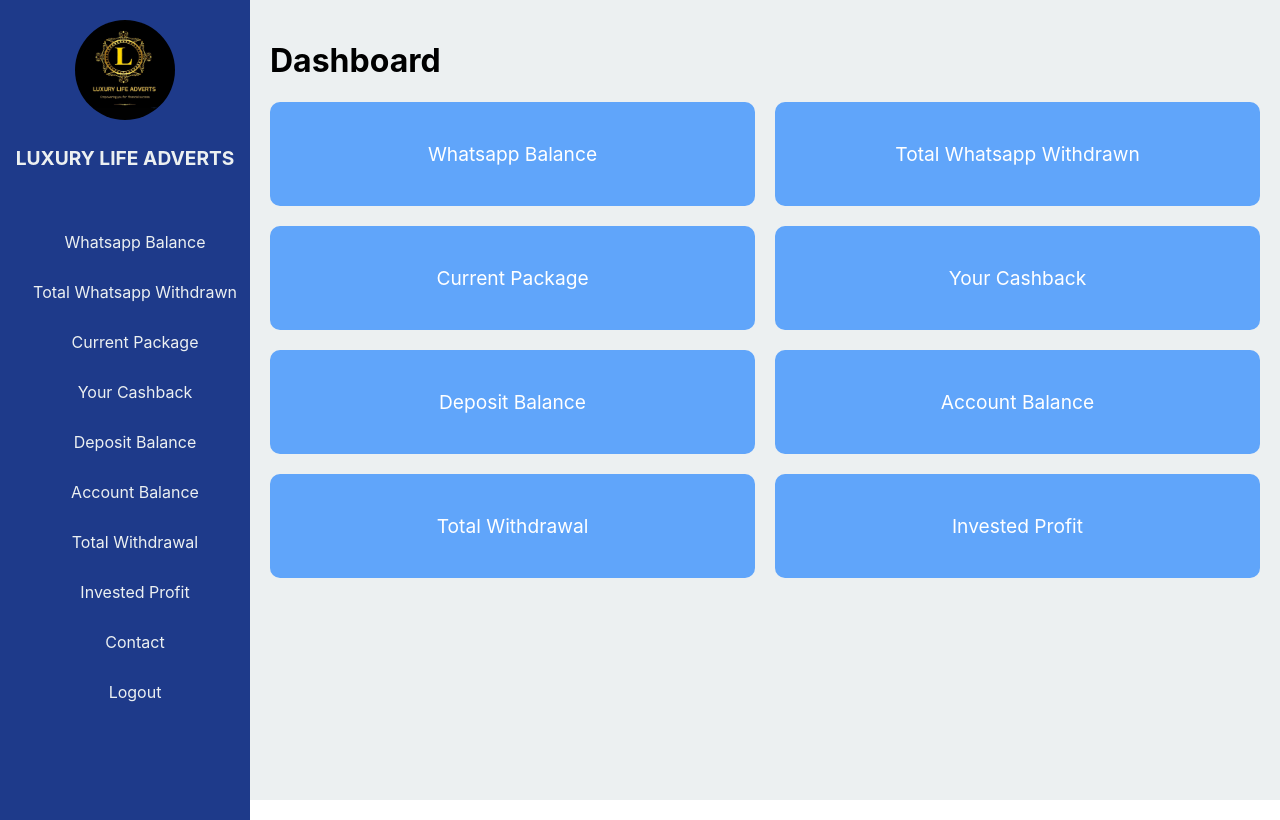
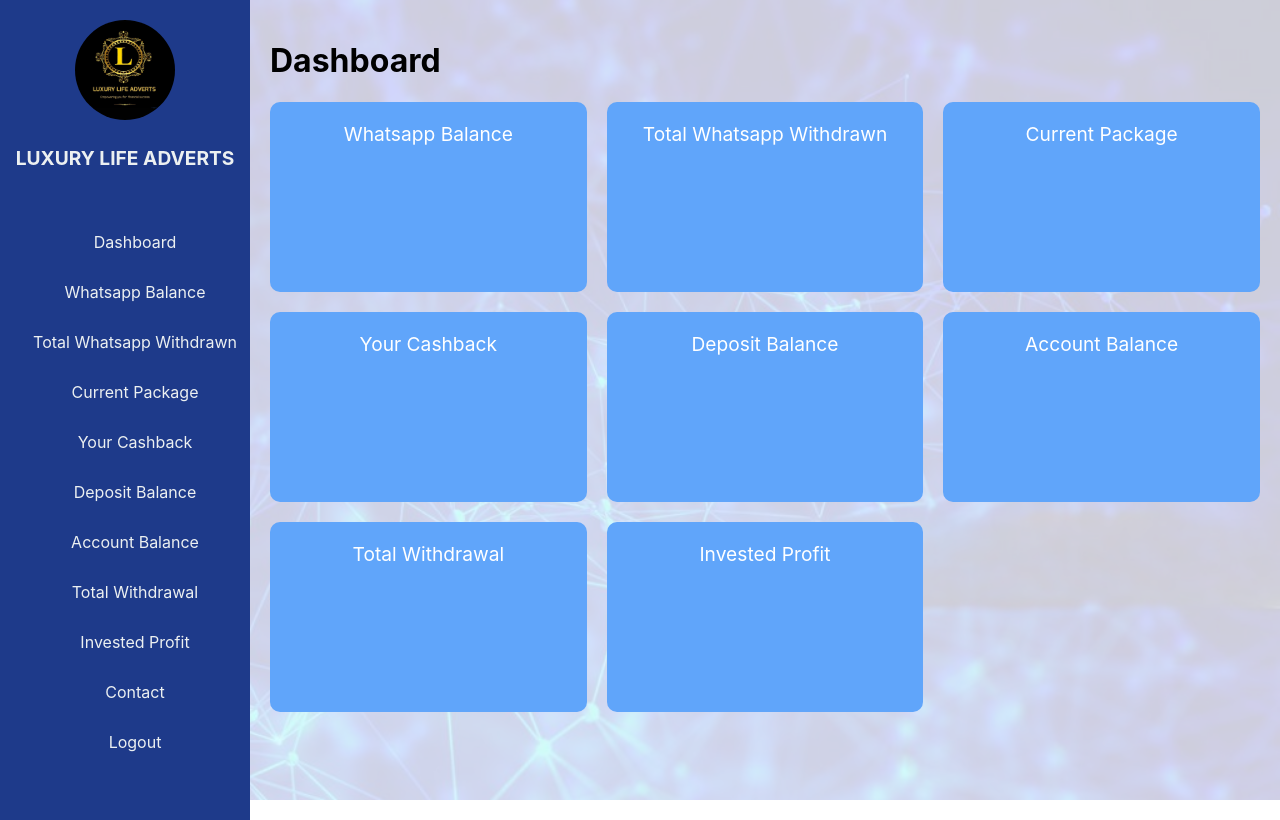
Before and after one commit to Barasa-Micah/Luxury-Life-Adverts, a React (Create React App) app: page /dashboard in a window 1280 px wide. Built offline with nearby package versions, Linux system fonts and the light colour scheme.

Commit message:
Added a backgrounf image

```diff
--- /dev/null
+++ b/src/components/Background.css
@@ -0,0 +1,40 @@
+.background-wrapper {
+    display: flex;
+    height: 100vh;
+    background: url('../assets/istockphoto-1162089589-1024x1024.jpg_1721390422350.png') no-repeat center center fixed;
+    background-size: cover;
+  }
+
+  .dashboard-container {
+    display: flex;
+    width: 100%;
+    height: 100vh;
+  }
+
+  .dashboard-content {
+    flex-grow: 1;
+    padding: 20px;
+    background-color: rgba(255, 255, 255, 0.8); /* Light background to make content readable */
+    overflow-y: auto;
+  }
+
+  .card-container {
+    display: grid;
+    grid-template-columns: repeat(3, 1fr); /* Three cards per row */
+    gap: 20px;
+  }
+
+  .card {
+    background-color: #60A5FA; /* Blue card background */
+    padding: 20px;
+    border-radius: 10px;
+    text-align: center;
+    font-size: 1.2rem;
+    color: white; /* Card text color */
+    height: 150px; /* Increased height */
+    transition: background-color 0.3s; /* Smooth transition for hover effect */
+  }
+
+  .card:hover {
+    background-color: #8B5CF6; /* Purple background on hover */
+  }
--- a/src/components/Dashboard.css
+++ b/src/components/Dashboard.css
@@ -12,15 +12,22 @@
 
   .card-container {
     display: grid;
-    grid-template-columns: repeat(2, 1fr);
+    grid-template-columns: repeat(3, 1fr);
     gap: 20px;
   }
 
   .card {
     background-color: #60A5FA;
-    padding: 40px;
+    padding: 20px;
     border-radius: 10px;
     text-align: center;
     font-size: 1.2rem;
     color: white;
+    height: 150px;
+    width: calc(100% - 40px);
+    transition: background-color 0.3s;
   }
+
+  .card:hover {
+    background-color: #8B5CF6;
+  }
--- a/src/components/Dashboard.js
+++ b/src/components/Dashboard.js
@@ -1,9 +1,11 @@
 import React from 'react';
 import Sidebar from './Sidebar';
 import './Dashboard.css';
+import './Background.css';
 
 const Dashboard = () => {
   return (
+    <div className="background-wrapper">
       <div className="dashboard-container">
         <Sidebar />
         <div className="dashboard-content">
@@ -20,6 +22,7 @@ const Dashboard = () => {
           </div>
         </div>
       </div>
+    </div>
   );
 };
 
--- a/src/components/Sidebar.css
+++ b/src/components/Sidebar.css
@@ -1,7 +1,7 @@
 .sidebar {
     width: 250px;
     height: 100vh;
-    background-color: #1E3A8A;
+    background-color: #1E3A8A; /* Blue theme color */
     color: #ecf0f1;
     display: flex;
     flex-direction: column;
@@ -53,5 +53,5 @@
   }
 
   .nav-menu a:hover {
-    background-color: #4F46E5;
+    background-color: #4F46E5; /* Lighter blue for hover effect */
   }
--- a/src/components/Sidebar.js
+++ b/src/components/Sidebar.js
@@ -12,6 +12,9 @@ const Sidebar = () => {
       </div>
       <nav className="nav-menu">
         <ul>
+          <li>
+            <Link to="/dashboard">Dashboard</Link>
+          </li>
           <li>
             <Link to="/dashboard">Whatsapp Balance</Link>
           </li>
```
Lines whose indentation alone changed are shown as unchanged.
